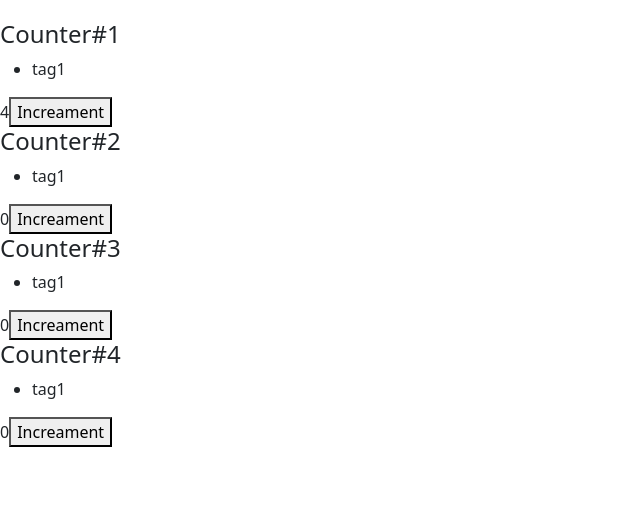
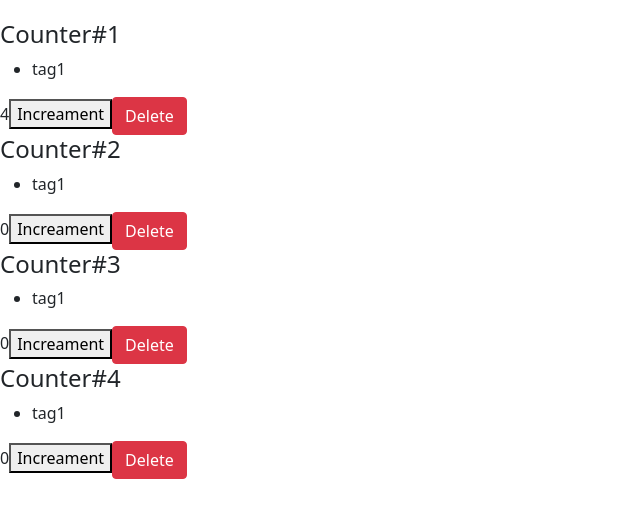
Before and after one commit to hassan1344/react-demo, a React (Create React App) app: page / in a window 1280 px wide. Shown: the top 518 px of the page, without its empty margins (0-640 px from the left). Built offline with nearby package versions, Linux system fonts and the light colour scheme.

Commit message:
raising events

```diff
--- a/src/component/counter.jsx
+++ b/src/component/counter.jsx
@@ -31,7 +31,7 @@
   };
 
   render() {
-    console.log(this.props);
+    /*console.log(this.props);*/
     return (
       <div>
         {this.props.children}
@@ -40,6 +40,10 @@
         <span>{this.formatCount()}</span>
         <button onClick={() => this.handleIncreament({ id: 1 })}>
           Increament
+        </button>
+
+        <button onClick={this.props.onDelete} className="btn btn-danger">
+          Delete
         </button>
       </div>
     );
--- a/src/component/counters.jsx
+++ b/src/component/counters.jsx
@@ -10,11 +10,20 @@
       { id: 4, value: 0 },
     ],
   };
+
+  handleDelete() {
+    console.log("Event handler called");
+  }
+
   render() {
     return (
       <div>
         {this.state.counters.map((counter) => (
-          <Counter key={counter.id} value={counter.value}>
+          <Counter
+            key={counter.id}
+            onDelete={this.handleDelete}
+            value={counter.value}
+          >
             <h4>Counter#{counter.id}</h4>
           </Counter>
         ))}
```
